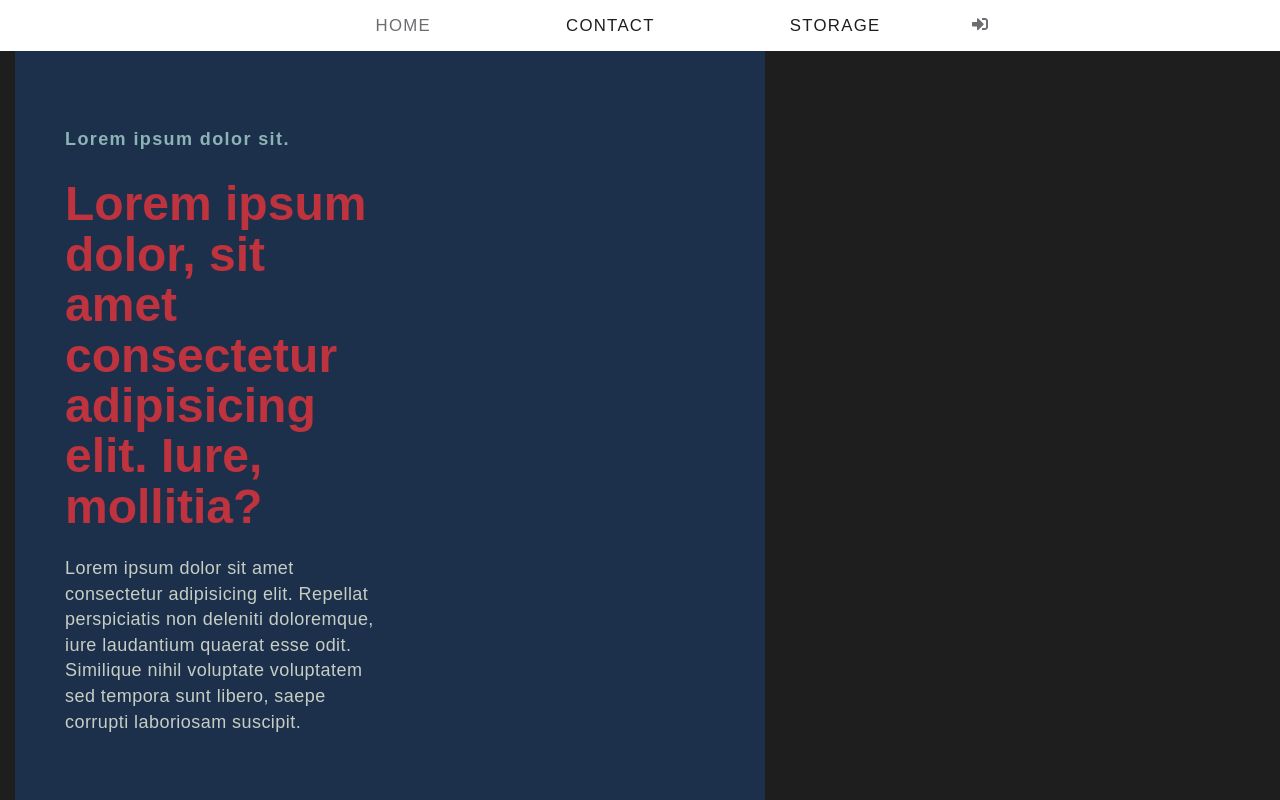
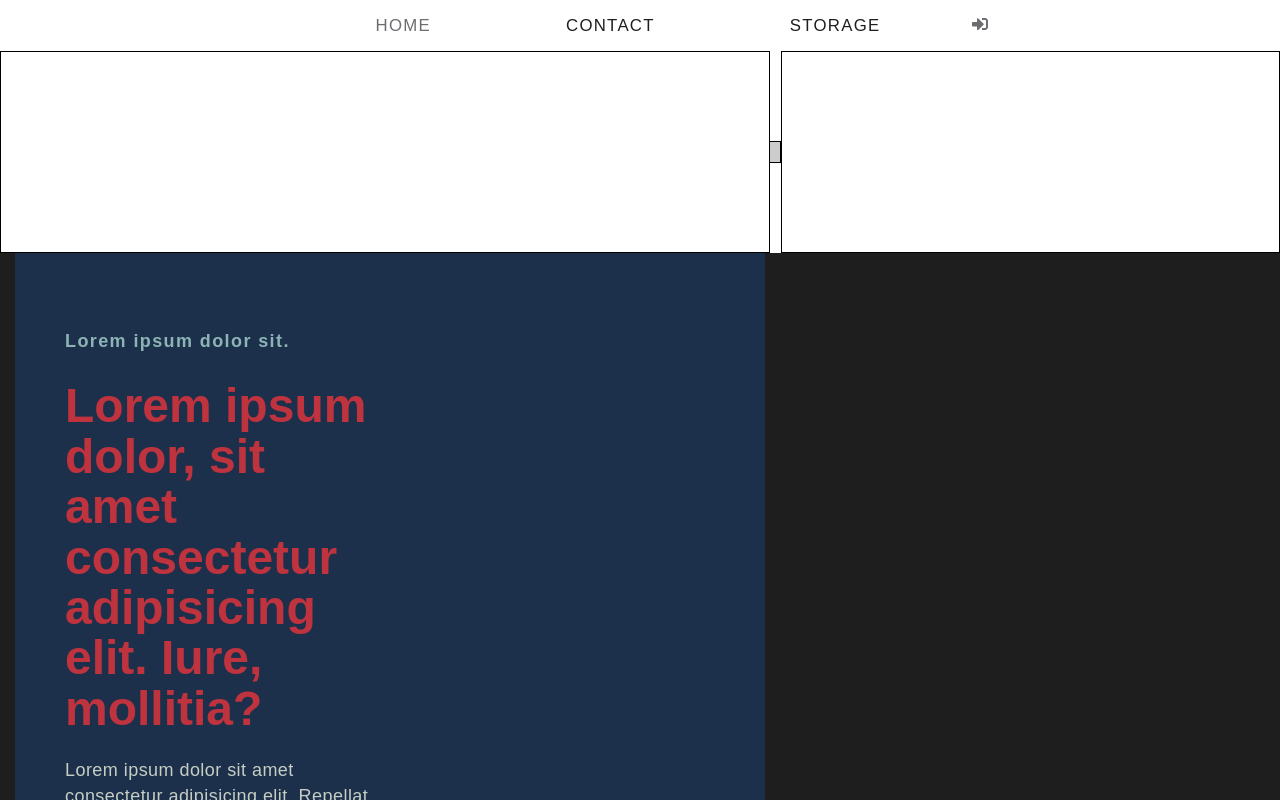
Before and after one commit to MaciejFigat/LFE, a React (Create React App) app in the folder frontend/: page / in a window 1280 px wide. Shown: the top 800 px of the page. Built offline with nearby package versions, Linux system fonts and the light colour scheme.

Commit message:
ResizableDiv improvements

```diff
--- a/frontend/src/components/ResizableDiv/ResizableDiv.styled.js
+++ b/frontend/src/components/ResizableDiv/ResizableDiv.styled.js
@@ -3,10 +3,23 @@ import styled from 'styled-components'
 
 export const ResizableDivWrapper = styled.div`
   z-index: 100;
+  min-width: 100%;
+  display: flex;
+  flex-direction: column;
   #Resizable {
     border: 1px solid black;
     height: 200px;
     width: 200px;
+    min-width: 200px;
+    width: 60%;
+  }
+  #ResizableSecondary {
+    border: 1px solid black;
+    height: 200px;
+    /* width: 100%; */
+    min-width: 200px;
+    /* flex-basis: auto; */
+    flex-grow: 1;
   }
   #Draggable {
     background: rgba(1, 1, 1, 0.2);
--- a/frontend/src/components/ResizableDiv/ResizableDiv.tsx
+++ b/frontend/src/components/ResizableDiv/ResizableDiv.tsx
@@ -5,13 +5,13 @@ interface ResizableDivProps {}
 
 const ResizableDiv: React.FC<ResizableDivProps> = () => {
   const [initialPos, setInitialPos] = useState<any>(null)
-  //   const [initialSize, setInitialSize] = useState<number | null | string>(null)
   const [initialSize, setInitialSize] = useState<any>(null)
 
   const initial = (e: any) => {
     let resizable = document.getElementById('Resizable')
 
     setInitialPos(e.clientX)
+
     if (resizable !== null) {
       setInitialSize(resizable.offsetWidth)
     }
@@ -19,10 +19,10 @@ const ResizableDiv: React.FC<ResizableDivProps> = () => {
 
   const resize = (e: any) => {
     let resizable = document.getElementById('Resizable')
-    if (resizable !== null) {
+    let resizableSecondary = document.getElementById('ResizableSecondary')
+
+    if (resizable !== null && resizableSecondary !== null) {
       resizable.style.width = `${
-        // @ts-ignore
-        // parseInt(initialSize) + parseInt(e.clientX - initialPos)
         parseInt(initialSize) + Math.floor(e.clientX - initialPos)
       }px`
     }
@@ -30,15 +30,15 @@ const ResizableDiv: React.FC<ResizableDivProps> = () => {
 
   return (
     <ResizableDivWrapper>
-      <div className='Block'>
-        <div id='Resizable' />
-
+      <div className='Block' id='ResizableWrapper'>
+        <div id='Resizable' />{' '}
         <div
           id='Draggable'
           draggable='true'
           onDragStart={initial}
           onDrag={resize}
         />
+        <div id='ResizableSecondary' />
       </div>
     </ResizableDivWrapper>
   )
--- a/frontend/src/screens/Home.tsx
+++ b/frontend/src/screens/Home.tsx
@@ -4,6 +4,7 @@ import Toast from '../components/Toast/Toast'
 import ScrollSection from '../components/ScrollSection/ScrollSection'
 import HighlightPopMenu from '../components/HighlightPopRemake/HighlightPopMenu'
 import FragmentsColumn from '../components/FragmentsColumn/FragmentsColumn'
+import ResizableDiv from '../components/ResizableDiv/ResizableDiv'
 
 export const homeData = {
   topline: 'Lorem ipsum dolor sit.',
@@ -19,6 +20,7 @@ const Home: React.FC = () => {
   return (
     <>
       <Toast option='registerUser' />
+      <ResizableDiv />
       <ScrollSection
         widthBig='60%'
         widthSmall='40%'
```
